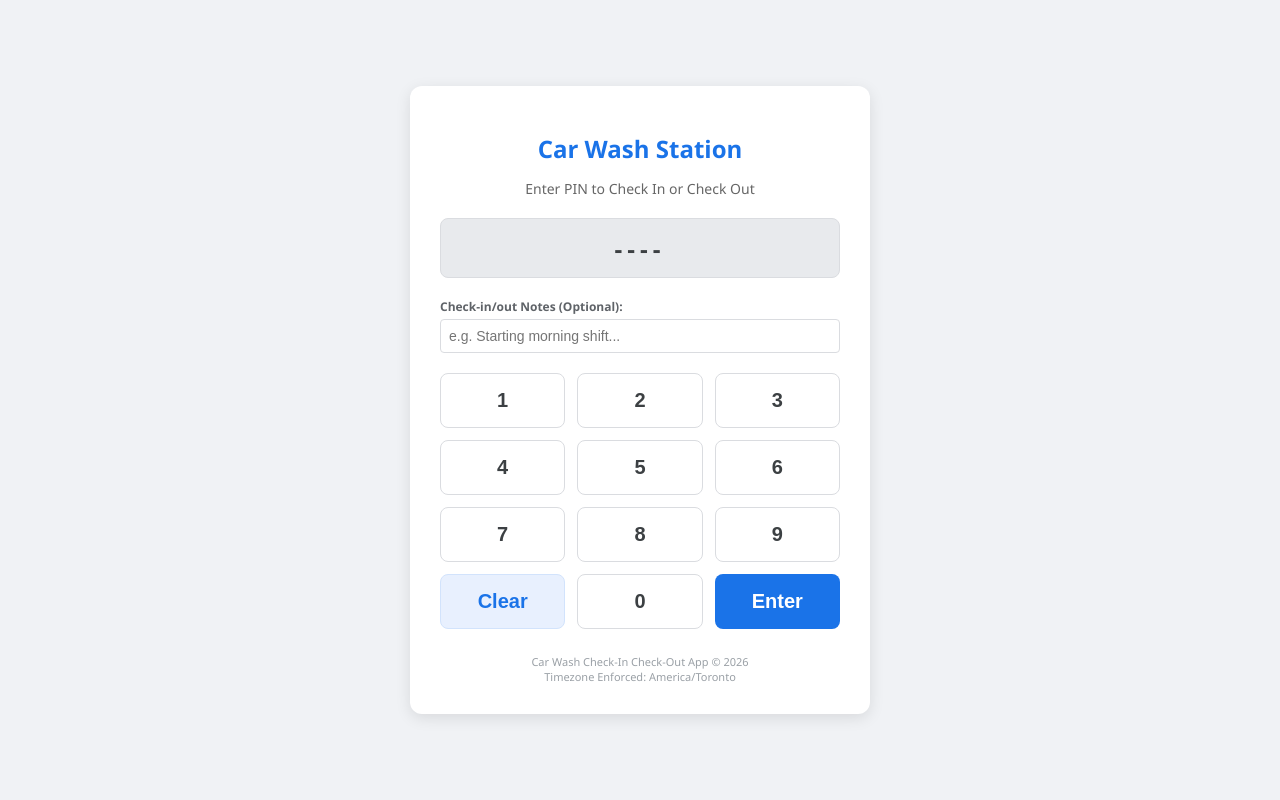
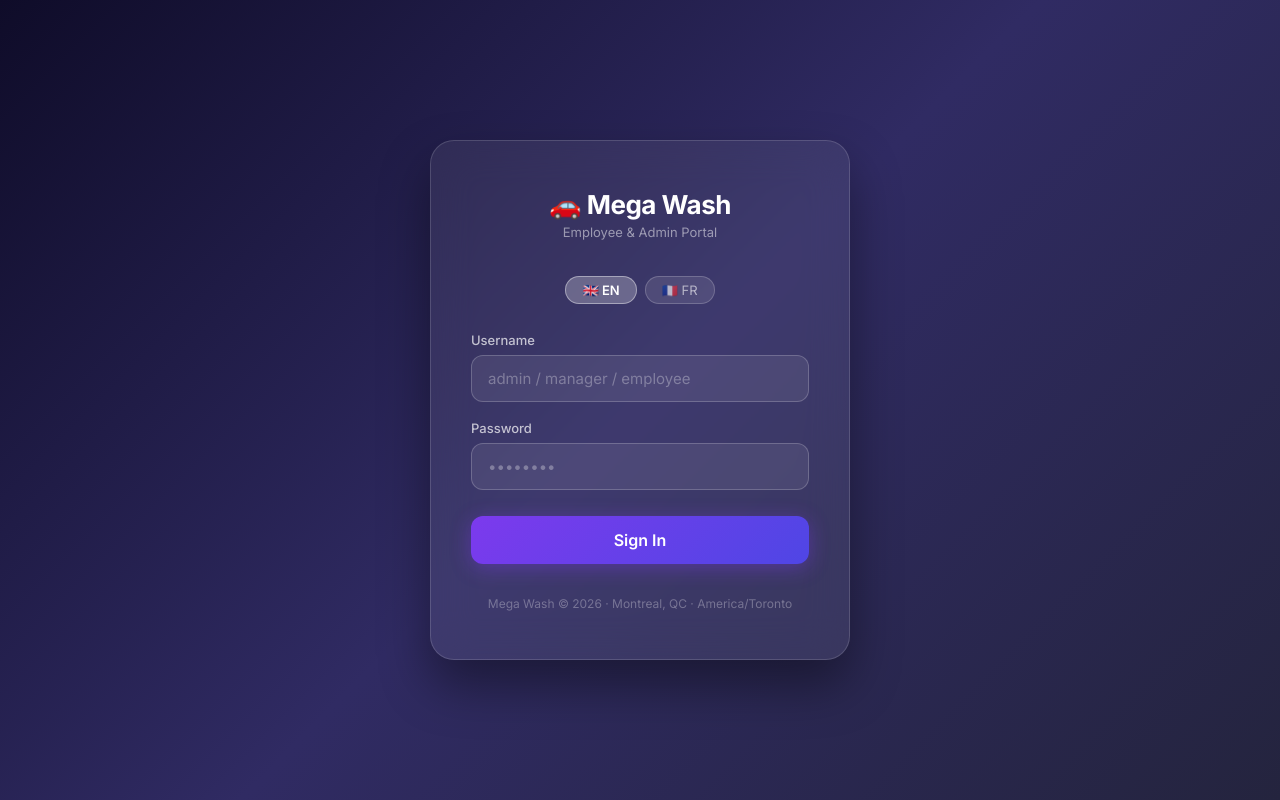
Before and after one commit to elietannouryhtc-droid/Megawash, a website: page public/index.html in a window 1280 px wide. Drawn offline with Linux system fonts and the light colour scheme.

Commit message:
Fix: replace index.html with proper login page (was showing keypad by mistake)

```diff
--- a/public/index.html
+++ b/public/index.html
@@ -3,257 +3,319 @@
 <head>
   <meta charset="UTF-8">
   <meta name="viewport" content="width=device-width, initial-scale=1.0">
-  <title>Car Wash Kiosk - Check In / Check Out</title>
+  <title>Mega Wash — Login</title>
+  <meta name="description" content="Mega Wash employee and admin login portal.">
+  <link href="https://fonts.googleapis.com/css2?family=Inter:wght@300;400;500;600;700&display=swap" rel="stylesheet">
   <style>
+    *, *::before, *::after { box-sizing: border-box; margin: 0; padding: 0; }
+
     body {
-      font-family: 'Segoe UI', Tahoma, Geneva, Verdana, sans-serif;
-      background-color: #f0f2f5;
-      margin: 0;
-      padding: 0;
+      font-family: 'Inter', sans-serif;
+      min-height: 100vh;
+      background: linear-gradient(135deg, #0f0c29, #302b63, #24243e);
+      display: flex;
+      align-items: center;
+      justify-content: center;
+      padding: 20px;
+    }
+
+    .login-card {
+      background: rgba(255,255,255,0.07);
+      backdrop-filter: blur(20px);
+      -webkit-backdrop-filter: blur(20px);
+      border: 1px solid rgba(255,255,255,0.15);
+      border-radius: 24px;
+      padding: 48px 40px;
+      width: 100%;
+      max-width: 420px;
+      box-shadow: 0 25px 50px rgba(0,0,0,0.4);
+      animation: fadeUp 0.5s ease;
+    }
+
+    @keyframes fadeUp {
+      from { opacity: 0; transform: translateY(30px); }
+      to   { opacity: 1; transform: translateY(0); }
+    }
+
+    .logo-area {
+      text-align: center;
+      margin-bottom: 36px;
+    }
+
+    .logo-area img {
+      width: 80px;
+      height: 80px;
+      object-fit: contain;
+      border-radius: 16px;
+      background: rgba(255,255,255,0.1);
+      padding: 8px;
+      margin-bottom: 14px;
+      display: block;
+      margin-left: auto;
+      margin-right: auto;
+    }
+
+    .logo-area .brand {
+      font-size: 26px;
+      font-weight: 700;
+      color: #ffffff;
+      letter-spacing: -0.5px;
+    }
+
+    .logo-area .tagline {
+      font-size: 13px;
+      color: rgba(255,255,255,0.5);
+      margin-top: 4px;
+    }
+
+    .lang-toggle {
       display: flex;
       justify-content: center;
-      align-items: center;
-      min-height: 100vh;
+      gap: 8px;
+      margin-bottom: 28px;
     }
 
-    .kiosk-container {
-      background: white;
-      padding: 30px;
+    .lang-btn {
+      background: rgba(255,255,255,0.1);
+      border: 1px solid rgba(255,255,255,0.2);
+      color: rgba(255,255,255,0.6);
+      padding: 5px 16px;
+      border-radius: 20px;
+      font-size: 13px;
+      cursor: pointer;
+      transition: all 0.2s;
+      font-family: 'Inter', sans-serif;
+    }
+
+    .lang-btn.active {
+      background: rgba(255,255,255,0.25);
+      color: #ffffff;
+      border-color: rgba(255,255,255,0.4);
+      font-weight: 600;
+    }
+
+    .form-group {
+      margin-bottom: 18px;
+    }
+
+    .form-group label {
+      display: block;
+      font-size: 13px;
+      font-weight: 500;
+      color: rgba(255,255,255,0.7);
+      margin-bottom: 7px;
+    }
+
+    .form-group input {
+      width: 100%;
+      padding: 13px 16px;
+      background: rgba(255,255,255,0.08);
+      border: 1px solid rgba(255,255,255,0.2);
       border-radius: 12px;
-      box-shadow: 0 4px 15px rgba(0, 0, 0, 0.1);
+      color: #ffffff;
+      font-size: 15px;
+      font-family: 'Inter', sans-serif;
+      transition: border-color 0.2s, background 0.2s;
+      outline: none;
+    }
+
+    .form-group input::placeholder { color: rgba(255,255,255,0.3); }
+
+    .form-group input:focus {
+      border-color: rgba(130,100,255,0.8);
+      background: rgba(255,255,255,0.12);
+    }
+
+    .login-btn {
       width: 100%;
-      max-width: 400px;
+      padding: 14px;
+      background: linear-gradient(135deg, #7c3aed, #4f46e5);
+      border: none;
+      border-radius: 12px;
+      color: #ffffff;
+      font-size: 16px;
+      font-weight: 600;
+      font-family: 'Inter', sans-serif;
+      cursor: pointer;
+      margin-top: 8px;
+      transition: transform 0.15s, box-shadow 0.2s, opacity 0.2s;
+      box-shadow: 0 4px 20px rgba(124,58,237,0.4);
+    }
+
+    .login-btn:hover { transform: translateY(-1px); box-shadow: 0 6px 25px rgba(124,58,237,0.5); }
+    .login-btn:active { transform: translateY(0); }
+    .login-btn:disabled { opacity: 0.6; cursor: not-allowed; transform: none; }
+
+    .error-msg {
+      background: rgba(239,68,68,0.2);
+      border: 1px solid rgba(239,68,68,0.4);
+      color: #fca5a5;
+      border-radius: 10px;
+      padding: 11px 14px;
+      font-size: 13px;
+      margin-top: 14px;
+      display: none;
       text-align: center;
     }
 
-    h1 {
-      margin-bottom: 5px;
-      color: #1a73e8;
-      font-size: 24px;
+    .footer {
+      text-align: center;
+      margin-top: 32px;
+      font-size: 12px;
+      color: rgba(255,255,255,0.3);
     }
 
-    p.subtitle {
-      color: #666;
-      margin-bottom: 20px;
-      font-size: 14px;
+    .spinner {
+      display: inline-block;
+      width: 16px;
+      height: 16px;
+      border: 2px solid rgba(255,255,255,0.4);
+      border-top-color: #fff;
+      border-radius: 50%;
+      animation: spin 0.6s linear infinite;
+      vertical-align: middle;
+      margin-right: 6px;
     }
 
-    .display {
-      width: 100%;
-      height: 60px;
-      background: #e8eaed;
-      border-radius: 8px;
-      margin-bottom: 20px;
-      font-size: 24px;
-      line-height: 60px;
-      letter-spacing: 5px;
-      color: #3c4043;
-      font-weight: bold;
-      border: 1px solid #dadce0;
-      box-sizing: border-box;
-    }
-
-    .pin-pad {
-      display: grid;
-      grid-template-columns: repeat(3, 1fr);
-      gap: 12px;
-      margin-bottom: 20px;
-    }
-
-    .btn {
-      background-color: #ffffff;
-      border: 1px solid #dadce0;
-      border-radius: 8px;
-      padding: 15px;
-      font-size: 20px;
-      font-weight: bold;
-      color: #3c4043;
-      cursor: pointer;
-      user-select: none;
-      transition: background-color 0.2s;
-    }
-
-    .btn:hover {
-      background-color: #f1f3f4;
-    }
-
-    .btn:active {
-      background-color: #e8eaed;
-    }
-
-    .btn.action {
-      background-color: #e8f0fe;
-      color: #1a73e8;
-      border-color: #d2e3fc;
-    }
-
-    .btn.action:hover {
-      background-color: #d2e3fc;
-    }
-
-    .btn.submit {
-      background-color: #1a73e8;
-      color: white;
-      border: none;
-    }
-
-    .btn.submit:hover {
-      background-color: #1557b0;
-    }
-
-    .notes-container {
-      margin-bottom: 20px;
-      text-align: left;
-    }
-
-    .notes-container label {
-      display: block;
-      font-size: 12px;
-      font-weight: bold;
-      color: #5f6368;
-      margin-bottom: 4px;
-    }
-
-    .notes-input {
-      width: 100%;
-      padding: 8px;
-      border: 1px solid #dadce0;
-      border-radius: 4px;
-      font-size: 14px;
-      box-sizing: border-box;
-    }
-
-    .message {
-      padding: 12px;
-      border-radius: 6px;
-      font-size: 14px;
-      font-weight: 500;
-      margin-top: 15px;
-      display: none;
-    }
-
-    .success {
-      background-color: #e6f4ea;
-      color: #137333;
-      border: 1px solid #ceead6;
-    }
-
-    .error {
-      background-color: #fce8e6;
-      color: #c5221f;
-      border: 1px solid #fad2cf;
-    }
-
-    .footer {
-      margin-top: 25px;
-      font-size: 11px;
-      color: #9aa0a6;
-    }
+    @keyframes spin { to { transform: rotate(360deg); } }
   </style>
 </head>
 <body>
 
-  <div class="kiosk-container">
-    <h1>Car Wash Station</h1>
-    <p class="subtitle">Enter PIN to Check In or Check Out</p>
+<div class="login-card">
 
-    <div class="display" id="pinDisplay">----</div>
+  <div class="logo-area">
+    <div class="brand">🚗 Mega Wash</div>
+    <div class="tagline" id="tagline">Employee & Admin Portal</div>
+  </div>
 
-    <div class="notes-container">
-      <label for="notes">Check-in/out Notes (Optional):</label>
-      <input type="text" id="notes" class="notes-input" placeholder="e.g. Starting morning shift...">
+  <div class="lang-toggle">
+    <button class="lang-btn active" id="btn-en" onclick="setLang('en')">🇬🇧 EN</button>
+    <button class="lang-btn" id="btn-fr" onclick="setLang('fr')">🇫🇷 FR</button>
+  </div>
+
+  <form id="loginForm" onsubmit="handleLogin(event)">
+    <div class="form-group">
+      <label id="label-username" for="username">Username</label>
+      <input type="text" id="username" name="username" autocomplete="username"
+             placeholder="admin / manager / employee" required>
     </div>
 
-    <div class="pin-pad">
-      <button class="btn" onclick="pressNum('1')">1</button>
-      <button class="btn" onclick="pressNum('2')">2</button>
-      <button class="btn" onclick="pressNum('3')">3</button>
-      <button class="btn" onclick="pressNum('4')">4</button>
-      <button class="btn" onclick="pressNum('5')">5</button>
-      <button class="btn" onclick="pressNum('6')">6</button>
-      <button class="btn" onclick="pressNum('7')">7</button>
-      <button class="btn" onclick="pressNum('8')">8</button>
-      <button class="btn" onclick="pressNum('9')">9</button>
-      <button class="btn action" onclick="clearPin()">Clear</button>
-      <button class="btn" onclick="pressNum('0')">0</button>
-      <button class="btn submit action" onclick="submitToggle()">Enter</button>
+    <div class="form-group">
+      <label id="label-password" for="password">Password</label>
+      <input type="password" id="password" name="password" autocomplete="current-password"
+             placeholder="••••••••" required>
     </div>
 
-    <div id="msgBox" class="message"></div>
+    <button class="login-btn" id="loginBtn" type="submit">
+      <span id="btnText">Sign In</span>
+    </button>
 
-    <div class="footer">
-      Car Wash Check-In Check-Out App &copy; 2026<br>
-      Timezone Enforced: America/Toronto
-    </div>
+    <div class="error-msg" id="errorMsg"></div>
+  </form>
+
+  <div class="footer" id="footer-text">
+    Mega Wash © 2026 · Montreal, QC · America/Toronto
   </div>
+</div>
 
-  <script>
-    let currentPin = "";
-    const display = document.getElementById("pinDisplay");
-    const notesInput = document.getElementById("notes");
-    const msgBox = document.getElementById("msgBox");
+<script>
+  // ── i18n ──────────────────────────────────────────────
+  const T = {
+    en: {
+      tagline: 'Employee & Admin Portal',
+      labelUser: 'Username',
+      labelPass: 'Password',
+      btnSign: 'Sign In',
+      btnSigning: 'Signing in…',
+      footer: 'Mega Wash © 2026 · Montreal, QC · America/Toronto'
+    },
+    fr: {
+      tagline: 'Portail Employé & Administrateur',
+      labelUser: 'Nom d\'utilisateur',
+      labelPass: 'Mot de passe',
+      btnSign: 'Se connecter',
+      btnSigning: 'Connexion…',
+      footer: 'Mega Wash © 2026 · Montréal, QC · America/Toronto'
+    }
+  };
 
-    function updateDisplay() {
-      if (currentPin.length === 0) {
-        display.innerText = "----";
-      } else {
-        display.innerText = "*".repeat(currentPin.length);
-      }
+  let lang = localStorage.getItem('mw_lang') || 'en';
+
+  function setLang(l) {
+    lang = l;
+    localStorage.setItem('mw_lang', l);
+    const t = T[l];
+    document.getElementById('tagline').textContent = t.tagline;
+    document.getElementById('label-username').textContent = t.labelUser;
+    document.getElementById('label-password').textContent = t.labelPass;
+    document.getElementById('btnText').textContent = t.btnSign;
+    document.getElementById('footer-text').textContent = t.footer;
+    document.getElementById('btn-en').classList.toggle('active', l === 'en');
+    document.getElementById('btn-fr').classList.toggle('active', l === 'fr');
+  }
+
+  setLang(lang);
+
+  // ── Auth ──────────────────────────────────────────────
+  // If already logged in, redirect immediately
+  const storedUser = (() => {
+    try { return JSON.parse(localStorage.getItem('carwash_user')); } catch { return null; }
+  })();
+  if (storedUser && localStorage.getItem('carwash_jwt')) {
+    redirectByRole(storedUser.role);
+  }
+
+  function redirectByRole(role) {
+    if (role === 'admin' || role === 'manager') {
+      window.location.href = '/admin/dashboard.html';
+    } else {
+      window.location.href = '/employee/keypad.html';
     }
+  }
 
-    function pressNum(num) {
-      if (currentPin.length < 6) {
-        currentPin += num;
-        updateDisplay();
-      }
-    }
+  function parseJwt(token) {
+    try {
+      return JSON.parse(atob(token.split('.')[1].replace(/-/g, '+').replace(/_/g, '/')));
+    } catch { return null; }
+  }
 
-    function clearPin() {
-      currentPin = "";
-      updateDisplay();
-    }
+  async function handleLogin(e) {
+    e.preventDefault();
+    const username = document.getElementById('username').value.trim();
+    const password = document.getElementById('password').value;
+    const btn      = document.getElementById('loginBtn');
+    const btnText  = document.getElementById('btnText');
+    const errBox   = document.getElementById('errorMsg');
 
-    async function submitToggle() {
-      if (currentPin.length === 0) {
-        showMsg("Please enter a PIN", false);
-        return;
+    errBox.style.display = 'none';
+    btn.disabled = true;
+    btnText.innerHTML = `<span class="spinner"></span>${T[lang].btnSigning}`;
+
+    try {
+      const res  = await fetch('/api/auth/login', {
+        method: 'POST',
+        headers: { 'Content-Type': 'application/json' },
+        body: JSON.stringify({ username, password })
+      });
+      const data = await res.json();
+
+      if (!res.ok) {
+        throw new Error(data.error || (lang === 'fr' ? 'Identifiants invalides.' : 'Invalid credentials.'));
       }
 
-      msgBox.style.display = "none";
+      localStorage.setItem('carwash_jwt', data.token);
+      const claims = parseJwt(data.token) || data.user;
+      localStorage.setItem('carwash_user', JSON.stringify(claims));
+      redirectByRole(claims.role);
 
-      try {
-        const response = await fetch("/api/checkins/pin-toggle", {
-          method: "POST",
-          headers: {
-            "Content-Type": "application/json"
-          },
-          body: JSON.stringify({
-            pin: currentPin,
-            notes: notesInput.value
-          })
-        });
-
-        const data = await response.json();
-
-        if (response.ok) {
-          showMsg(data.message, true);
-          notesInput.value = "";
-        } else {
-          showMsg(data.error || "An error occurred", false);
-        }
-      } catch (err) {
-        showMsg("Network error. Cannot connect to server.", false);
-      } finally {
-        currentPin = "";
-        updateDisplay();
-      }
+    } catch (err) {
+      errBox.textContent = err.message;
+      errBox.style.display = 'block';
+      btn.disabled = false;
+      btnText.textContent = T[lang].btnSign;
     }
-
-    function showMsg(text, isSuccess) {
-      msgBox.innerText = text;
-      msgBox.className = "message " + (isSuccess ? "success" : "error");
-      msgBox.style.display = "block";
-    }
-  </script>
+  }
+</script>
 </body>
 </html>
```
